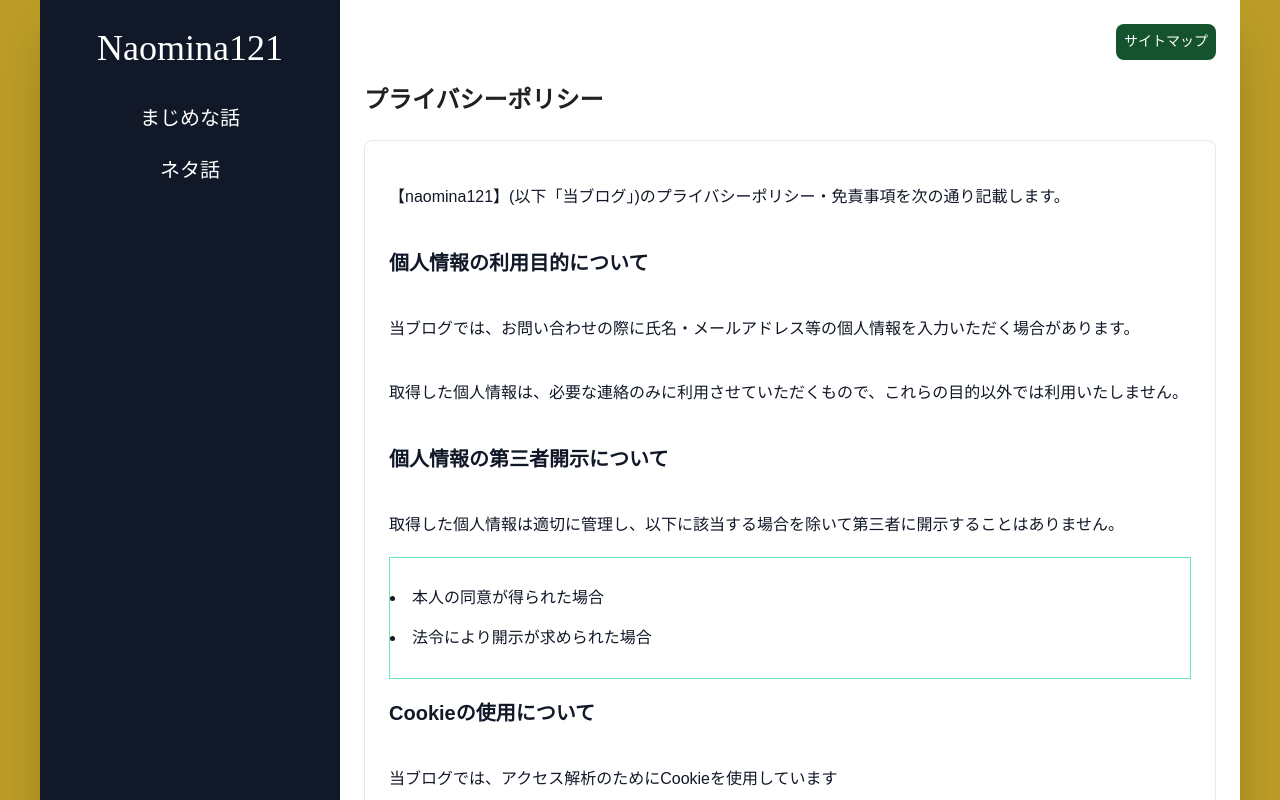
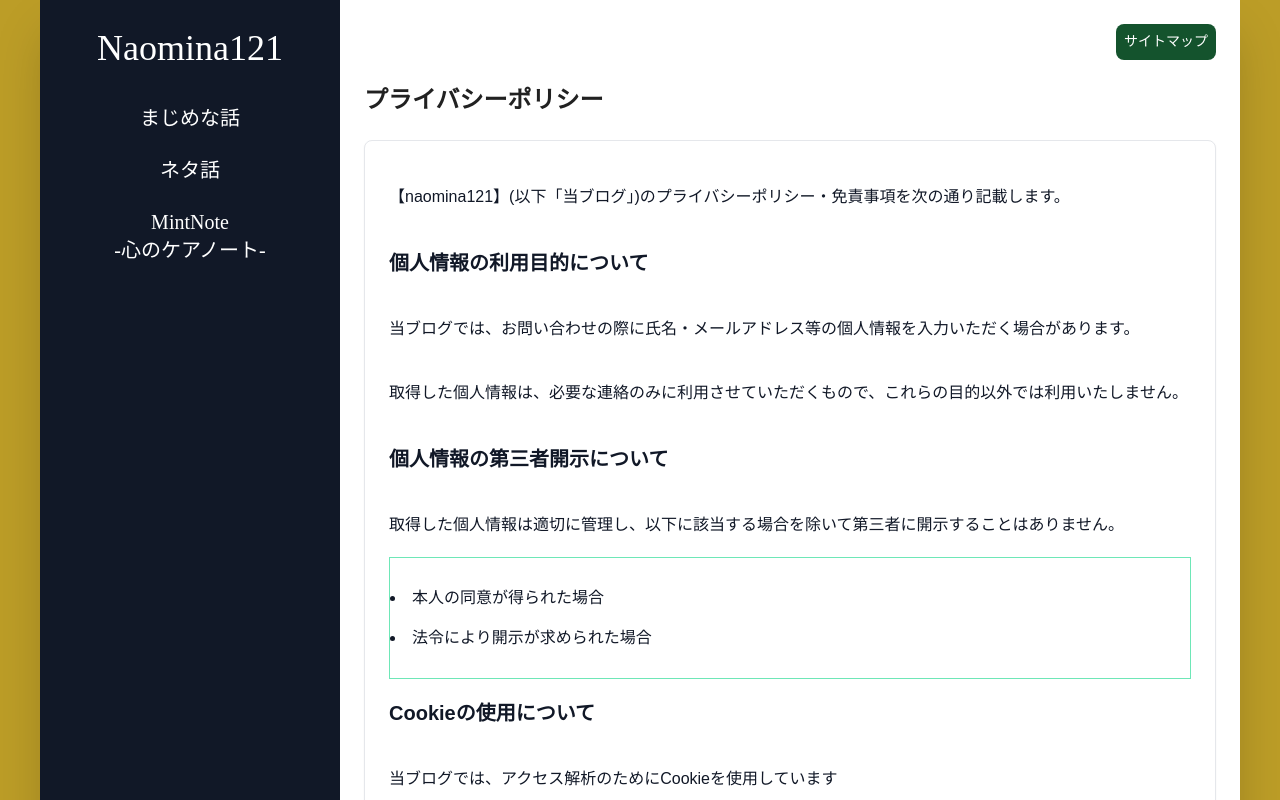
Before and after one commit to naomina121/naomina121_blog, a Next.js app: page /privacy-policy in a window 1280 px wide. Shown: the top 800 px of the page. Built offline with nearby package versions, Linux system fonts and the light colour scheme; no server answers; a web font is replaced by a local one.

Commit message:
リンクの張替え

```diff
--- a/src/components/Sidebar.tsx
+++ b/src/components/Sidebar.tsx
@@ -30,6 +30,11 @@ const Sidebar = () => {
               ネタ話
             </Link>
           </li>
+          <li>
+            <Link href={`https://mint-note.net`} target='blank'>
+              MintNote <br/> -心のケアノート-
+            </Link>
+          </li>
         </ul>
       </nav>
     </aside>
--- a/src/components/SpNavgation.tsx
+++ b/src/components/SpNavgation.tsx
@@ -33,6 +33,9 @@ const SpNavgation = () => {
             <li>
               <Link href={`/neta`}>ネタ話</Link>
             </li>
+            <li>
+              <Link href={`https://mint-note.net`} target='blank'>MintNote -心のケアノート-</Link>
+            </li>
           </ul>
         </nav>
         <p className='hm-title'>その他</p>
```
